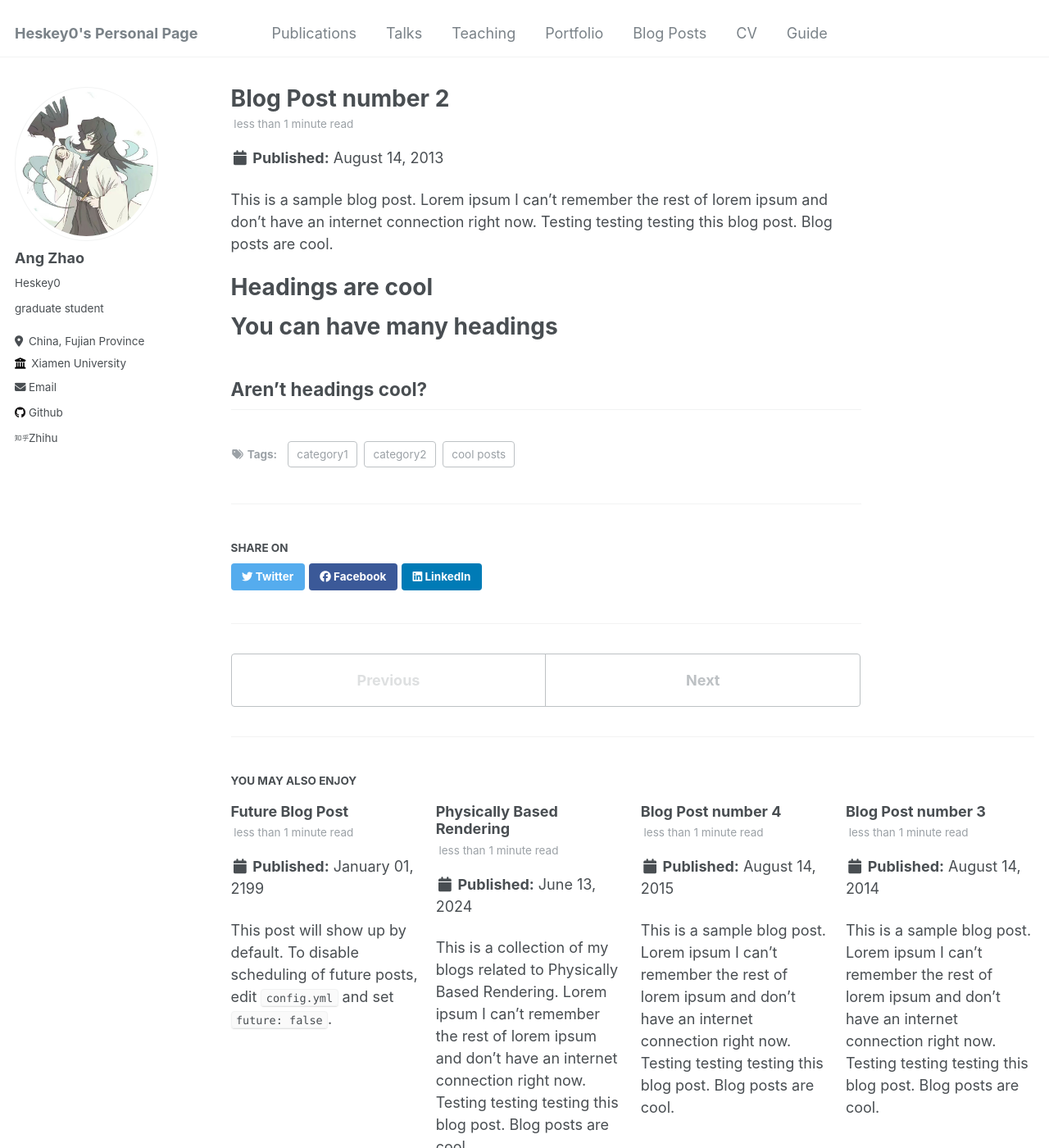
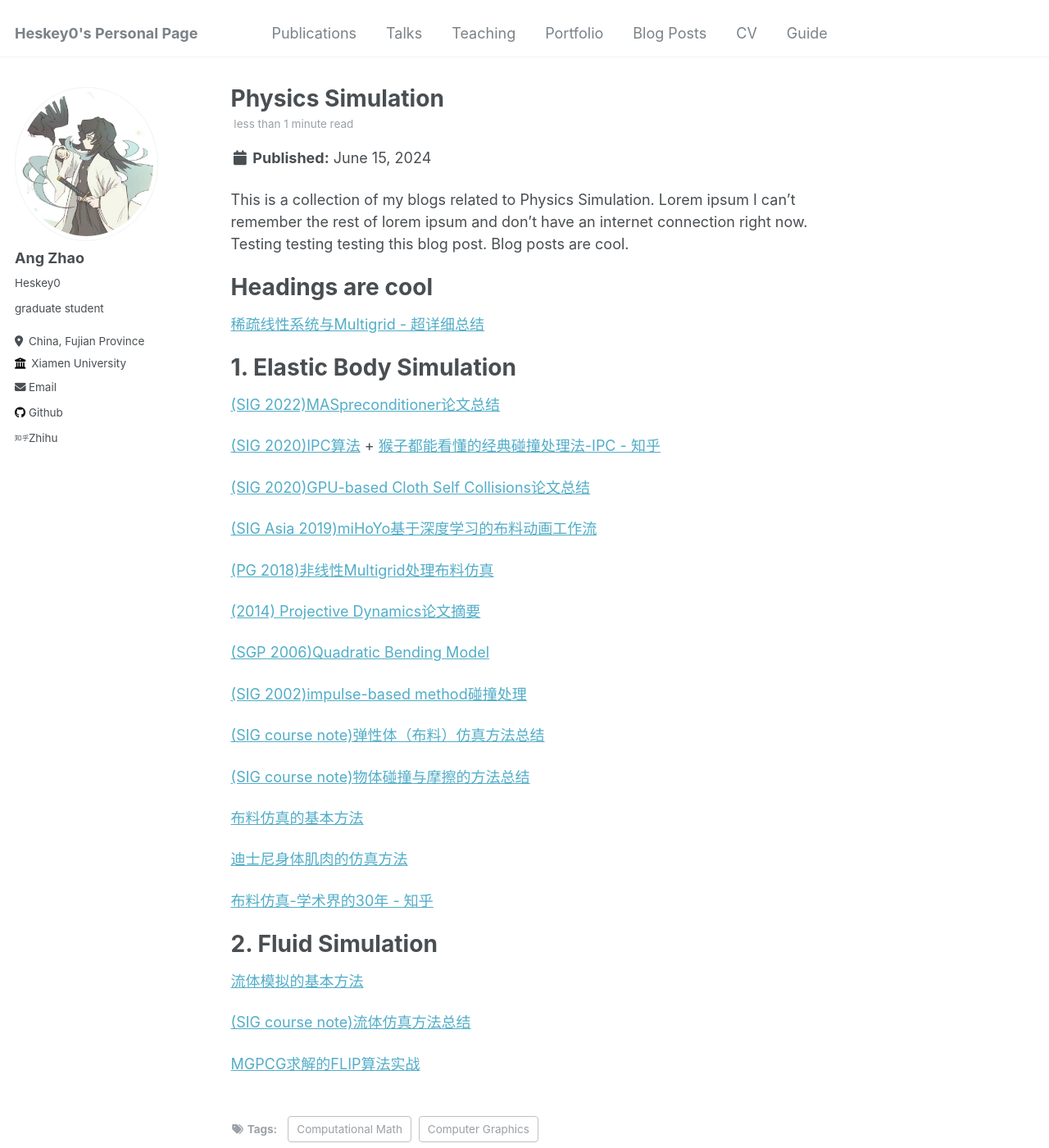
Before and after one commit to Heskey0/Heskey0.github.io, a Jekyll site: the page built from _posts/2013-08-14-blog-post-2.md, in a window 1280 px wide and 1400 px high. Shown: the whole window at 82% size. Built offline with Jekyll 4.4.1, drawn with Linux system fonts in a browser that asks for light colours.

Commit message:
Update 2013-08-14-blog-post-2.md
simulation

```diff
--- a/_posts/2013-08-14-blog-post-2.md
+++ b/_posts/2013-08-14-blog-post-2.md
@@ -1,20 +1,52 @@
 ---
-title: 'Blog Post number 2'
-date: 2013-08-14
+title: 'Physics Simulation'
+date: 2024-06-15
 permalink: /posts/2013/08/blog-post-2/
 tags:
-  - cool posts
-  - category1
-  - category2
+  - Computer Graphics
+  - Computational Math
+
 ---
 
-This is a sample blog post. Lorem ipsum I can't remember the rest of lorem ipsum and don't have an internet connection right now. Testing testing testing this blog post. Blog posts are cool.
+This is a collection of my blogs related to Physics Simulation. Lorem ipsum I can't remember the rest of lorem ipsum and don't have an internet connection right now. Testing testing testing this blog post. Blog posts are cool.
 
 Headings are cool
 ======
 
-You can have many headings
-======
+[稀疏线性系统与Multigrid - 超详细总结](https://www.cnblogs.com/Heskey0/p/16535396.html)
 
-Aren't headings cool?
-------
+# 1. Elastic Body Simulation
+
+[(SIG 2022)MASpreconditioner论文总结](https://www.cnblogs.com/Heskey0/p/16506799.html)
+
+[(SIG 2020)IPC算法](https://www.cnblogs.com/Heskey0/p/16573358.html) + [猴子都能看懂的经典碰撞处理法-IPC - 知乎](https://zhuanlan.zhihu.com/p/563608116)
+
+[(SIG 2020)GPU-based Cloth Self Collisions论文总结](https://www.cnblogs.com/Heskey0/p/16562101.html)
+
+[(SIG Asia 2019)miHoYo基于深度学习的布料动画工作流](https://www.cnblogs.com/Heskey0/p/16572090.html)
+
+[(PG 2018)非线性Multigrid处理布料仿真](https://www.cnblogs.com/Heskey0/p/16551170.html)
+
+[(2014) Projective Dynamics论文摘要](https://www.cnblogs.com/Heskey0/p/16589495.html)
+
+[(SGP 2006)Quadratic Bending Model](https://www.cnblogs.com/Heskey0/p/16579415.html)
+
+[(SIG 2002)impulse-based method碰撞处理](https://www.cnblogs.com/Heskey0/p/16545014.html)
+
+[(SIG course note)弹性体（布料）仿真方法总结](https://www.cnblogs.com/Heskey0/p/16599502.html)
+
+[(SIG course note)物体碰撞与摩擦的方法总结](https://www.cnblogs.com/Heskey0/p/16629712.html)
+
+[布料仿真的基本方法](https://www.cnblogs.com/Heskey0/p/16544633.html)
+
+[迪士尼身体肌肉的仿真方法](https://www.cnblogs.com/Heskey0/p/16309172.html)
+
+[布料仿真-学术界的30年 - 知乎](https://zhuanlan.zhihu.com/p/560239986)
+
+# 2. Fluid Simulation
+
+[流体模拟的基本方法](https://www.cnblogs.com/Heskey0/p/16182848.html)
+
+[(SIG course note)流体仿真方法总结](https://www.cnblogs.com/Heskey0/p/16615961.html)
+
+[MGPCG求解的FLIP算法实战](https://zhuanlan.zhihu.com/p/567598864)
```
